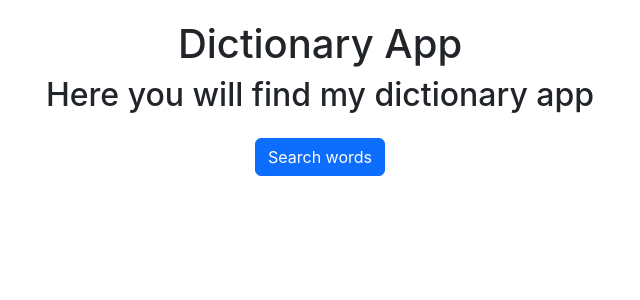
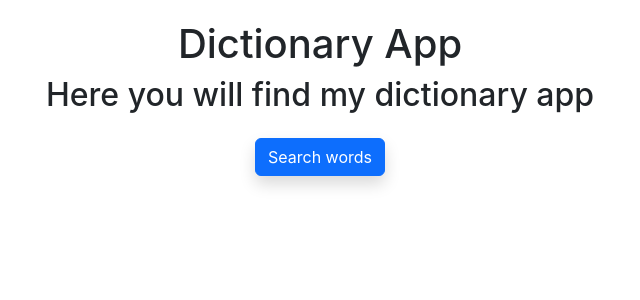
Before and after one commit to bcbarbosa/dictionary-app, a React (Create React App) app: page / in a window 1280 px wide. Shown: the top 300 px of the page, without its empty margins (320-960 px from the left). Built offline with nearby package versions, Linux system fonts and the light colour scheme.

Commit message:
Update App.js

```diff
--- a/src/App.js
+++ b/src/App.js
@@ -7,7 +7,7 @@ function App() {
       <h2>Here you will find my dictionary app
       </h2>
       <div>
-        <a href="#" className="btn btn-primary mt-3">Search words</a>
+        <a href="#" className="btn btn-primary shadow mt-3">Search words</a>
       </div>
     </div>
   );
```
